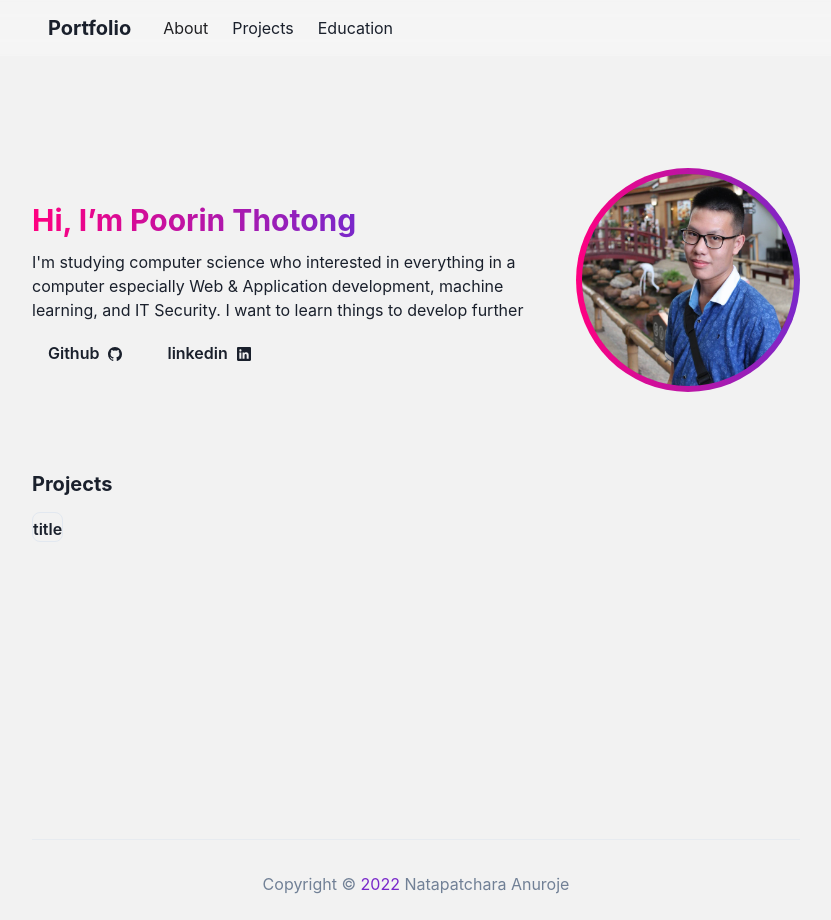
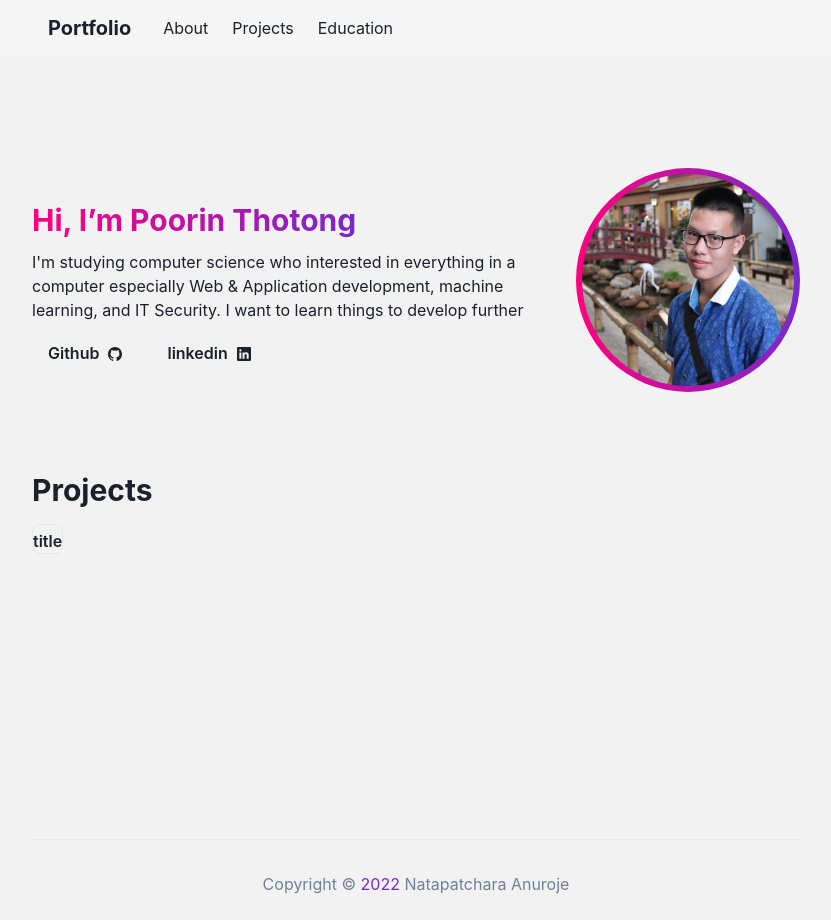
Before and after one commit to markmark345/markmark345.github.io, a Next.js app: page / in a window 1280 px wide. Shown: the whole page, without its empty margins (224-1055 px from the left). Built offline with nearby package versions, Linux system fonts and the light colour scheme.

Commit message:
add data

```diff
--- a/components/projects.js
+++ b/components/projects.js
@@ -3,7 +3,7 @@ import { VStack, Heading, List, ListItem, Box } from "@chakra-ui/react";
 const Project = () => {
   return (
     <VStack w="full" alignItems="flex-start" spacing={4} as="section">
-      <Heading size="md">Projects</Heading>
+      <Heading size="lg">Projects</Heading>
       <List spacing={6}>
         <ListItem>
           <Box maxW="sm" borderWidth="1px" borderRadius="lg" overflow="hidden">
```
